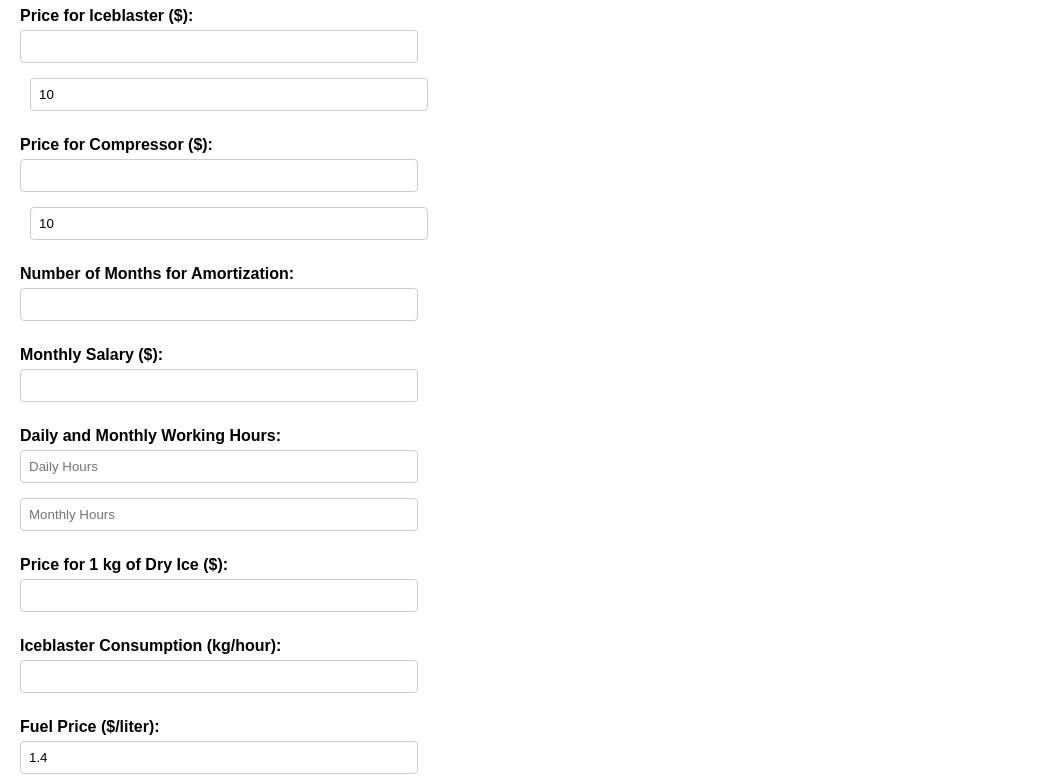
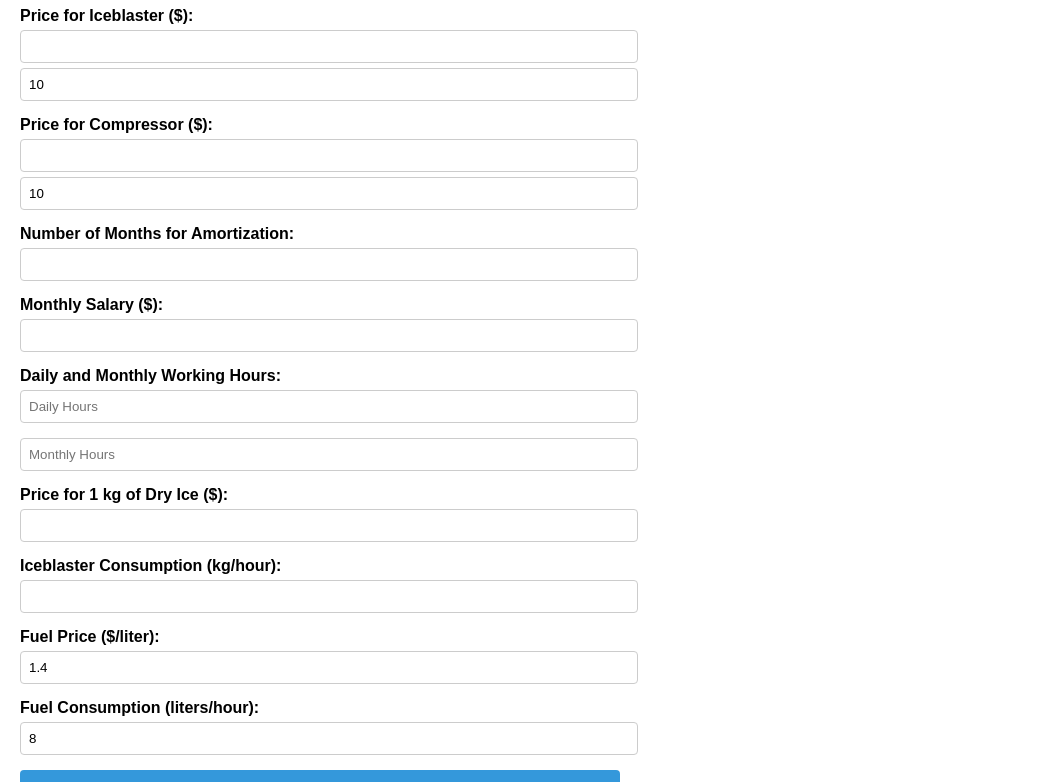
Before and after one commit to ikotelnikov/IceBlastingProfitCalculator, a plain HTML site: page index.html in a window 1280 px wide. Shown: the part 93-875 px from the top of the page, without its empty margins (0-1051 px from the left). Drawn offline with nearby package versions, Linux system fonts and the light colour scheme.

Commit message:
Update index.html
all in one column with copilot

```diff
--- a/index.html
+++ b/index.html
@@ -10,16 +10,16 @@
             font-family: Arial, sans-serif;
             margin: 20px;
             display: flex;
-            flex-direction: row;
-            max-width: 1200px;
+            flex-direction: column;
+            max-width: 600px;
         }
         form {
-            flex: 1;
-            margin-right: 20px;
+            width: 100%;
+            margin-bottom: 20px;
         }
         #chartContainer {
-            flex: 1;
-            max-width: 400px;
+            width: 100%;
+            max-width: 600px;
         }
         h1 {
             color: #2c3e50;
@@ -30,18 +30,20 @@
             font-weight: bold;
         }
         input[type="number"] {
-            width: calc(50% - 10px);
+            width: 100%;
             padding: 8px;
             margin-bottom: 15px;
             border: 1px solid #ccc;
             border-radius: 4px;
-            display: inline-block;
+            display: block;
         }
         .percentage-field {
-            width: 50px;
-            margin-left: 10px;
+            width: 100%;
+            margin-top: -10px;
+            margin-bottom: 10px;
         }
         button {
+            width: 100%;
             padding: 10px 20px;
             background-color: #3498db;
             color: white;
```
